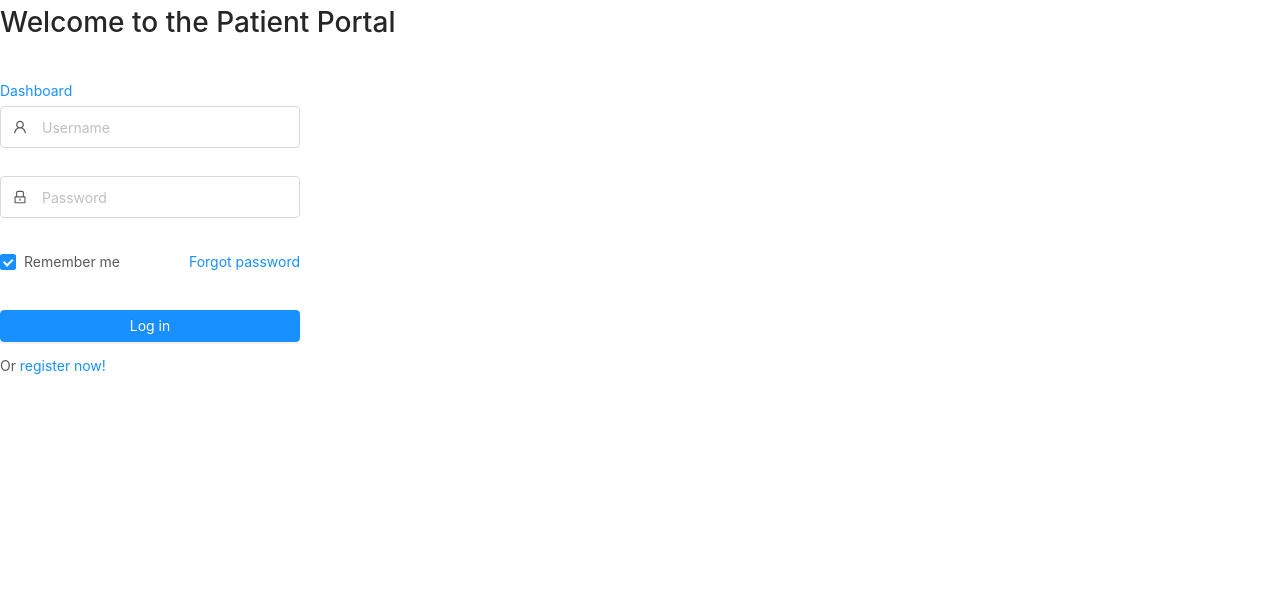
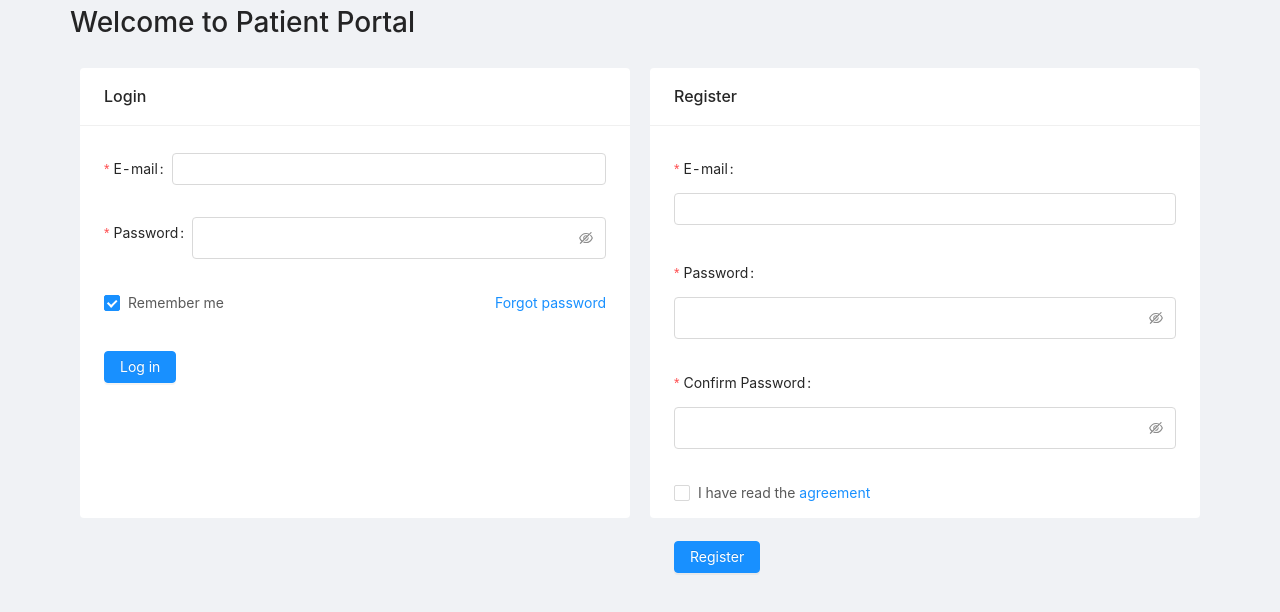
Before and after one commit to mattjaikaran/patient-portal-nextjs, a Next.js app: page / in a window 1280 px wide. Shown: the top 612 px of the page. Built offline with nearby package versions, Linux system fonts and the light colour scheme.

Commit message:
updated login/registration form styles

```diff
--- a/components/LoginForm/index.js
+++ b/components/LoginForm/index.js
@@ -1,46 +1,51 @@
-import { Form, Input, Button, Checkbox } from 'antd';
-import { UserOutlined, LockOutlined } from '@ant-design/icons';
+import { Form, Input, Button, Checkbox } from 'antd'
+import { UserOutlined, LockOutlined } from '@ant-design/icons'
 import './style.scss'
 
 const LoginForm = () => {
   const onFinish = values => {
     console.log('Received values of form: ', values);
-  };
+  }
 
   return (
     <Form
       name="normal_login"
       className="login-form"
+      onFinish={onFinish}
       initialValues={{
         remember: true,
-      }}
-      onFinish={onFinish}
-    >
+      }}>
       <Form.Item
-        name="username"
+        name="email"
+        label="E-mail"
+        className="label"
+        rules={[
+          {
+            type: 'email',
+            message: 'The input is not valid E-mail!',
+          },
+          {
+            required: true,
+            message: 'Please input your E-mail!',
+          },
+        ]}
+      >
+        <Input />
+      </Form.Item>
+
+      <Form.Item
+        name="password"
+        label="Password"
+        className="label"
         rules={[
           {
             required: true,
-            message: 'Please input your Username!',
+            message: 'Please input your password!',
           },
         ]}
+        hasFeedback
       >
-        <Input prefix={<UserOutlined className="site-form-item-icon" />} placeholder="Username" />
-      </Form.Item>
-      <Form.Item
-        name="password"
-        rules={[
-          {
-            required: true,
-            message: 'Please input your Password!',
-          },
-        ]}
-      >
-        <Input
-          prefix={<LockOutlined className="site-form-item-icon" />}
-          type="password"
-          placeholder="Password"
-        />
+        <Input.Password />
       </Form.Item>
       <Form.Item>
         <Form.Item name="remember" valuePropName="checked" noStyle>
@@ -53,10 +58,9 @@ const LoginForm = () => {
       </Form.Item>
 
       <Form.Item>
-        <Button type="primary" htmlType="submit" className="login-form-button">
+        <Button type="primary" href="/dashboard" htmlType="submit" className="login-form-button">
           Log in
         </Button>
-        Or <a href="">register now!</a>
       </Form.Item>
     </Form>
   );
--- a/components/LoginForm/style.scss
+++ b/components/LoginForm/style.scss
@@ -1,12 +1,12 @@
 .login-form {
-  max-width: 300px;
+  .label {
+    display: block;
+  }
 }
+
 .login-form-forgot {
   float: right;
 }
 .ant-col-rtl .login-form-forgot {
   float: left;
 }
-.login-form-button {
-  width: 100%;
-}
--- a/components/RegistrationForm/index.js
+++ b/components/RegistrationForm/index.js
@@ -1,12 +1,12 @@
-import React, { useState } from 'react';
+import React, { useState } from 'react'
 import {
   Form,
   Input,
-  Row,
-  Col,
+  Modal,
   Checkbox,
   Button,
-} from 'antd';
+} from 'antd'
+import './style.scss'
 
 const formItemLayout = {
   labelCol: {
@@ -14,7 +14,7 @@ const formItemLayout = {
       span: 24,
     },
     sm: {
-      span: 8,
+      span: 24,
     },
   },
   wrapperCol: {
@@ -22,34 +22,30 @@ const formItemLayout = {
       span: 24,
     },
     sm: {
-      span: 16,
+      span: 24,
     },
   },
-};
-const tailFormItemLayout = {
-  wrapperCol: {
-    xs: {
-      span: 24,
-      offset: 0,
-    },
-    sm: {
-      span: 16,
-      offset: 8,
-    },
-  },
-};
+}
 
 const RegistrationForm = () => {
-  const [form] = Form.useForm();
+  const [form] = Form.useForm()
+  const onFinish = values => {
+    console.log('Received values of form: ', values)
+  }
 
-  const onFinish = values => {
-    console.log('Received values of form: ', values);
-  };
+  const [visible, setVisible] = useState(false)
+  const showModal = e => {
+    e.preventDefault()
+    setVisible(true)
+  }
+  const handleOk = () => setVisible(false)
+  const handleCancel = () => setVisible(false)
 
   return (
     <Form
       {...formItemLayout}
       form={form}
+      className="register-form"
       name="register"
       onFinish={onFinish}
       initialValues={{
@@ -61,6 +57,7 @@ const RegistrationForm = () => {
       <Form.Item
         name="email"
         label="E-mail"
+        className="label"
         rules={[
           {
             type: 'email',
@@ -78,6 +75,7 @@ const RegistrationForm = () => {
       <Form.Item
         name="password"
         label="Password"
+        className="label"
         rules={[
           {
             required: true,
@@ -92,6 +90,7 @@ const RegistrationForm = () => {
       <Form.Item
         name="confirm"
         label="Confirm Password"
+        className="label"
         dependencies={['password']}
         hasFeedback
         rules={[
@@ -108,31 +107,38 @@ const RegistrationForm = () => {
               return Promise.reject('The two passwords that you entered do not match!');
             },
           }),
-        ]}
-      >
+        ]}>
         <Input.Password />
       </Form.Item>
 
       <Form.Item
         name="agreement"
         valuePropName="checked"
+        className="checkbox-wrapper"
         rules={[
           {
             validator: (_, value) =>
               value ? Promise.resolve() : Promise.reject('Should accept agreement'),
           },
-        ]}
-        {...tailFormItemLayout}
-      >
-        <Checkbox>
-          I have read the <a href="">agreement</a>
+        ]}>
+        <Checkbox className="checkbox-content">
+          I have read the <a href="" onClick={showModal}>agreement</a>
         </Checkbox>
       </Form.Item>
-      <Form.Item {...tailFormItemLayout}>
-        <Button type="primary" htmlType="submit">
+      <Form.Item>
+        <Button type="primary" href="/dashboard" htmlType="submit">
           Register
         </Button>
       </Form.Item>
+      <Modal
+        title="Agreement"
+        visible={visible}
+        onOk={handleOk}
+        onCancel={handleCancel}>
+        <p className="disclaimer">
+          By registering you are allowing us to do whatever with your information. And if you try to sue us we will sue the shit out of you.
+        </p>
+      </Modal>
     </Form>
   );
 };
--- /dev/null
+++ b/components/RegistrationForm/style.scss
@@ -0,0 +1,7 @@
+.register-form {
+  .label {
+    .ant-form-item-label {
+      text-align: left;
+    }
+  }
+}
--- a/pages/index.js
+++ b/pages/index.js
@@ -1,6 +1,8 @@
 import Head from 'next/head'
-import Link from 'next/link'
 import LoginForm from '../components/LoginForm'
+import RegistrationForm from '../components/RegistrationForm'
+import { Row, Col, Card } from "antd"
+import '../stylesheets/homepage.scss'
 
 export default function Home() {
   return (
@@ -10,18 +12,36 @@ export default function Home() {
         <link rel="icon" href="/favicon.ico" />
       </Head>
 
-      <main >
+      <main className="homepage">
         <h1 className="title">
-          Welcome to the Patient Portal
+          Welcome to Patient Portal
         </h1>
-        <br />
-        <Link href="/dashboard">
-          <a>Dashboard</a>
-        </Link>
-
-        <div>
-          <LoginForm />
-        </div>
+        <Row>
+          <Col
+            className="gutter-row"
+            xs={24}
+            sm={24}
+            md={12}>
+            <Card
+              title="Login"
+              className="cred-card"
+              bordered={false}>
+              <LoginForm />
+            </Card>
+          </Col>
+          <Col
+            className="gutter-row"
+            xs={24}
+            sm={24}
+            md={12}>
+            <Card
+              title="Register"
+              className="cred-card"
+              bordered={false}>
+              <RegistrationForm />
+            </Card>
+          </Col>
+        </Row>
         </main>
     </div>
   )
--- a/pages/login.js
+++ b/pages/login.js
@@ -1,13 +1,12 @@
 import LoginForm from '../components/LoginForm'
 import RegistrationForm from '../components/RegistrationForm'
 import { Row, Col, Divider } from "antd"
-import MainLayout from '../components/layouts/MainLayout'
 
 export default function Login() {
   const style = { padding: "10px 0" }
 
   return (
-    <MainLayout>
+    <div className="homepage">
       <Divider orientation="center" style={{ color: '#333', fontWeight: 'normal' }}>
         Responsive
       </Divider>
@@ -29,6 +28,6 @@ export default function Login() {
           <RegistrationForm />
         </Col>
       </Row>
-    </MainLayout>
+    </div>
   )
 }
--- /dev/null
+++ b/stylesheets/homepage.scss
@@ -0,0 +1,31 @@
+body {
+  background-color: #f0f2f5;
+}
+.homepage {
+  max-width: 1140px;
+  margin: 0 auto;
+  .gutter-row {
+    padding: 10px 0;
+  }
+}
+
+@media (max-width: 767px) {
+  .homepage {
+    max-width: 1140px;
+    padding: 0 15px;
+    .gutter-row {
+      padding: 10px 0;
+    }
+  }
+}
+
+@media (min-width: 768px) {
+  .homepage {
+    .gutter-row {
+      .cred-card {
+        margin: 0 10px;
+        height: 450px;
+      }
+    }
+  }
+}
```
